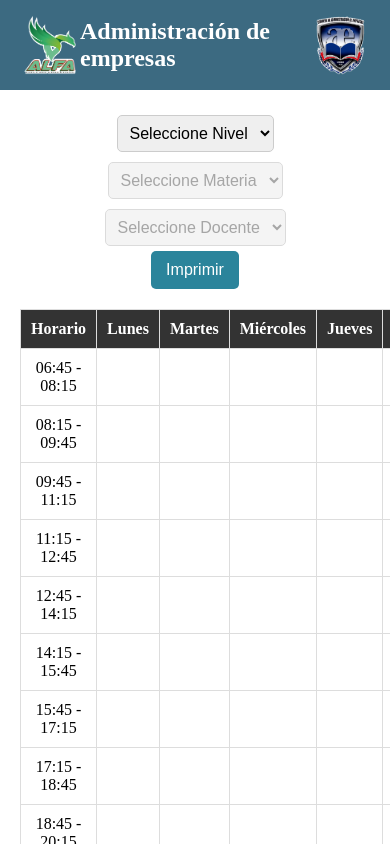
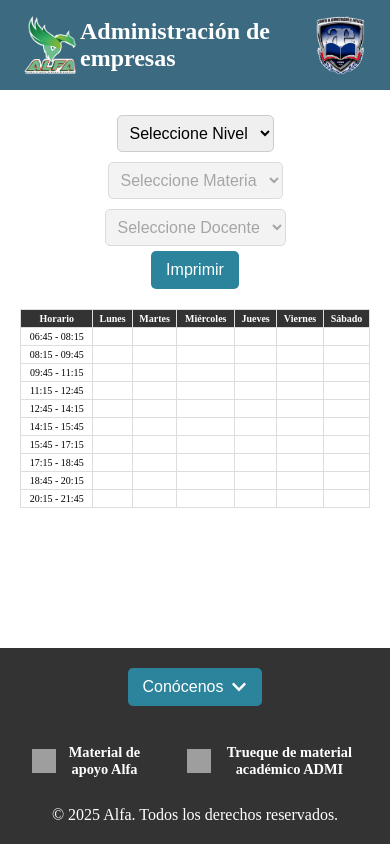
Before and after one commit to julioCRV/Generador-de-horarios, a React (Vite) app: page / in a window 390 px wide. Built offline with nearby package versions, Linux system fonts and the light colour scheme; grey boxes are pictures that could not be loaded.

Commit message:
Ajustes para celular

```diff
--- a/src/components/HorarioOrganizador.css
+++ b/src/components/HorarioOrganizador.css
@@ -1,6 +1,5 @@
 .contenedor {
     width: 100%;
-    // max-width: 900px;
     margin: auto;
     text-align: center;
   }
@@ -49,3 +48,39 @@
     border-radius: 5px;
     font-weight: bold;
   }
+
+  .table-container {
+    width: 100%;
+    overflow-x: auto; /* Agrega scroll horizontal si es necesario */
+  }
+
+  #scheduleTable {
+    width: 100%;
+    border-collapse: collapse;
+    min-width: 600px; /* Evita que la tabla se haga demasiado pequeña */
+  }
+
+  #scheduleTable th, #scheduleTable td {
+    padding: 5px;
+    text-align: center;
+    font-size: 14px;
+  }
+
+  /* Para pantallas más pequeñas */
+  @media (max-width: 768px) {
+    #scheduleTable th, #scheduleTable td {
+      font-size: 12px; /* Reducir el tamaño de fuente */
+      padding: 4px;
+    }
+  }
+
+  @media (max-width: 480px) {
+    #scheduleTable {
+      min-width: 100%; /* Hace que la tabla ocupe toda la pantalla */
+    }
+
+    #scheduleTable th, #scheduleTable td {
+      font-size: 10px; /* Hacer el texto más pequeño en celulares */
+      padding: 3px;
+    }
+  }
--- a/src/components/HorarioOrganizador.jsx
+++ b/src/components/HorarioOrganizador.jsx
@@ -106,6 +106,8 @@ const HorarioOrganizador = () => {
 
       <button onClick={handlePrint}>Imprimir</button>
 
+      <div className="table-container">
+
           <table id="scheduleTable" border="1">
             <thead>
               <tr>
@@ -162,6 +164,9 @@ const HorarioOrganizador = () => {
               ))}
             </tbody>
           </table>
+
+      </div>
+
     </div>
   );
 };
```
Lines whose indentation alone changed are shown as unchanged.
